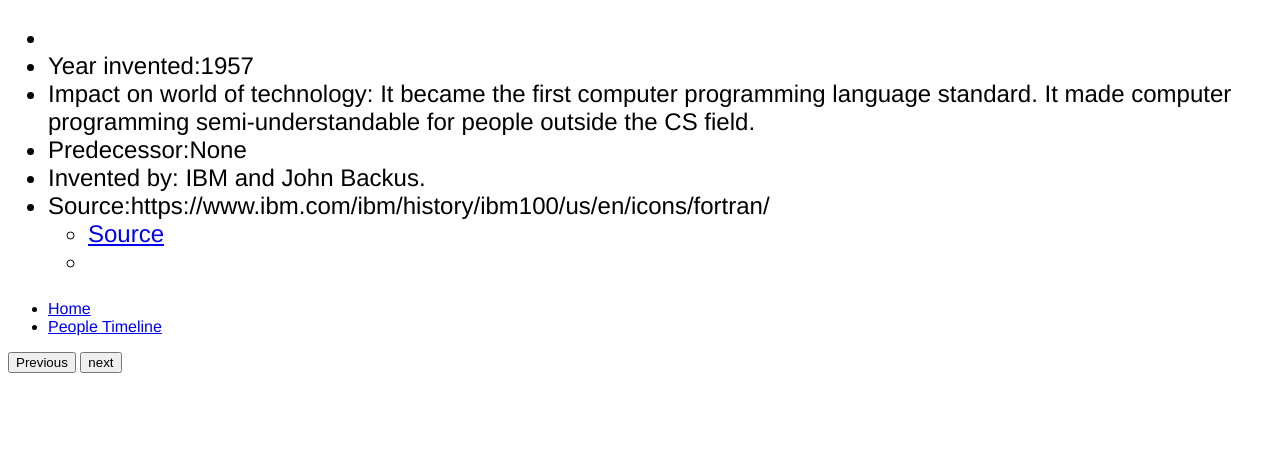
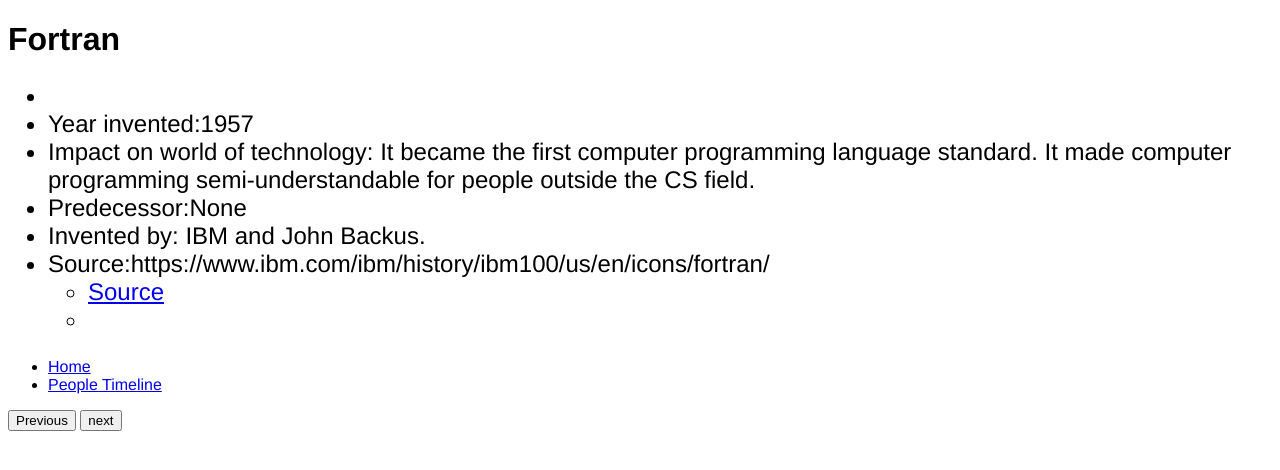
Before and after one commit to Aarav312/technologytimeline, a plain HTML site: page fortran.html in a window 1280 px wide. Drawn offline with Linux system fonts and the light colour scheme.

Commit message:
Update fortran.html

```diff
--- a/fortran.html
+++ b/fortran.html
@@ -9,7 +9,7 @@
 
 
         <div class="header">
-        <h1></h1>
+        <h1>Fortran</h1>
         </div>
 
 
```
